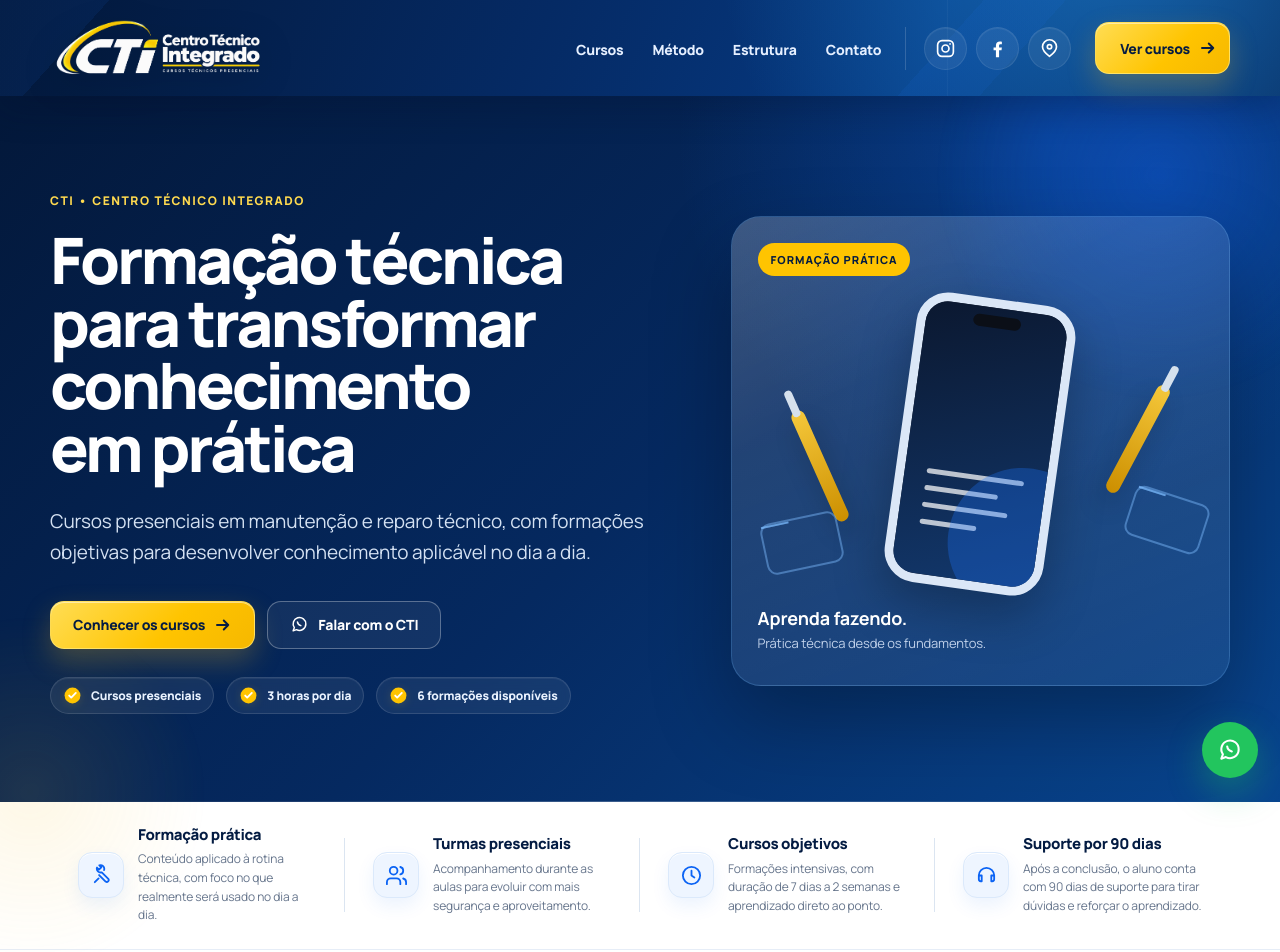
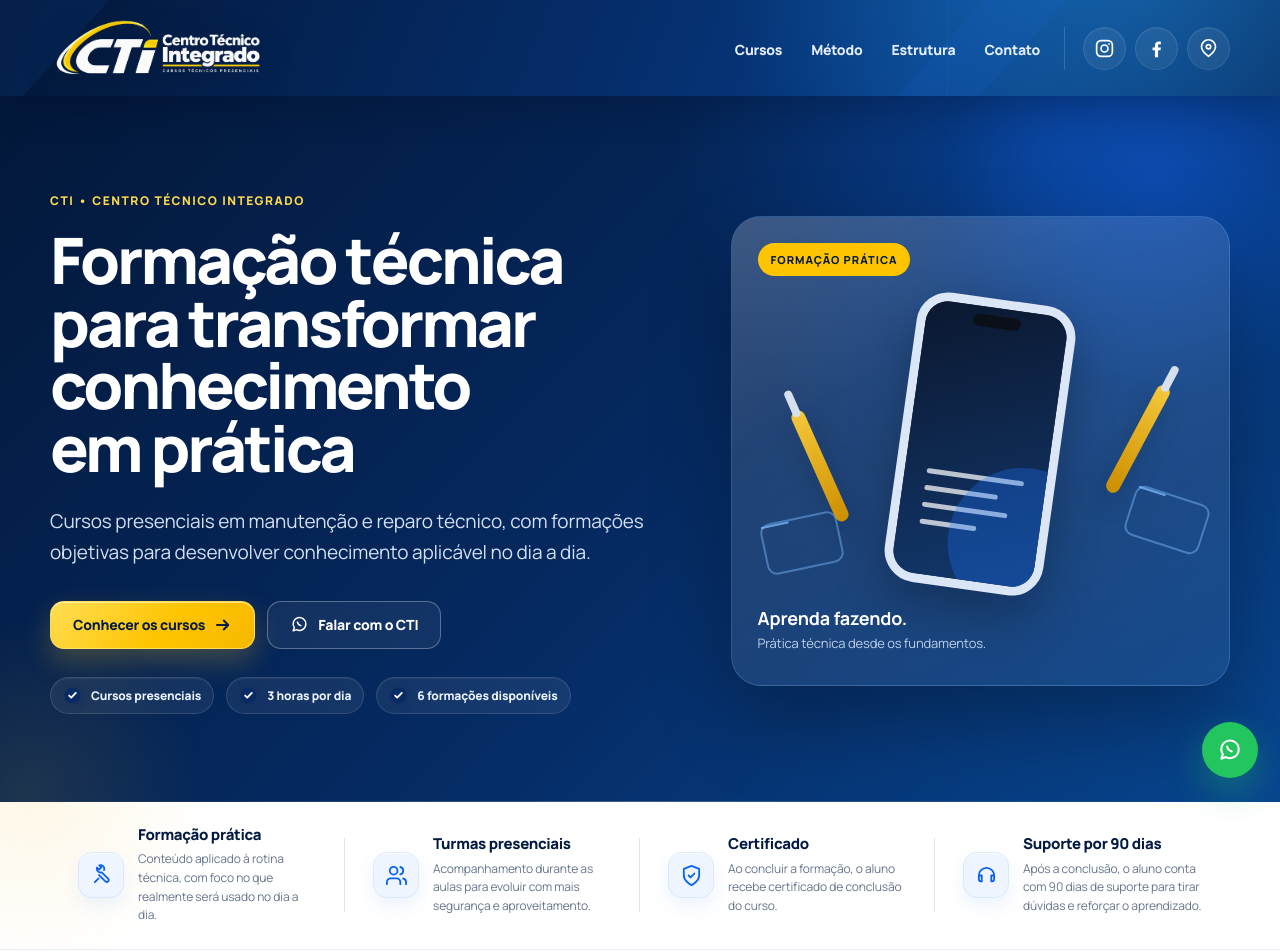
Before and after one commit to rafaelartvideo/cticursos-site, a React (Vite) app: page / in a window 1280 px wide. Shown: the top 952 px of the page. Built offline with nearby package versions, Linux system fonts and the light colour scheme.

Commit message:
feat: add course certificate and simplify header

```diff
--- a/src/App.tsx
+++ b/src/App.tsx
@@ -123,7 +123,6 @@ function Header({ navigate, course }: { navigate: (href: string) => void; course
           <Icon name="map" size={21} />
         </a>
       </div>
-      {!course && <InternalLink className="button button-yellow header-cta" href="/#cursos" navigate={navigate}>Ver cursos <Icon name="arrow" size={18} /></InternalLink>}
       <button className="menu-button" onClick={() => setMenuOpen(v => !v)} aria-label="Abrir menu"><Icon name={menuOpen ? 'close' : 'menu'} size={24} /></button>
     </div>
     {menuOpen && <div className="mobile-nav">
@@ -133,7 +132,6 @@ function Header({ navigate, course }: { navigate: (href: string) => void; course
         <a className="social-link" href={siteConfig.contact.facebookUrl} target="_blank" rel="noreferrer" aria-label="Facebook do CTI"><Icon name="facebook" size={20} /></a>
         <a className="social-link" href={siteConfig.contact.mapsUrl} target="_blank" rel="noreferrer" aria-label="Localização do CTI no Google Maps"><Icon name="map" size={20} /></a>
       </div>
-      {!course && <InternalLink className="button button-yellow" href="/#cursos" navigate={navigate} onClick={() => setMenuOpen(false)}>Ver cursos</InternalLink>}
     </div>}
   </header>
 }
@@ -238,7 +236,7 @@ function HomePage({ navigate }: { navigate: (href: string) => void }) {
       {[
         ['Formação prática','Conteúdo aplicado à rotina técnica, com foco no que realmente será usado no dia a dia.','tools'],
         ['Turmas presenciais','Acompanhamento durante as aulas para evoluir com mais segurança e aproveitamento.','users'],
-        ['Cursos objetivos','Formações intensivas, com duração de 7 dias a 2 semanas e aprendizado direto ao ponto.','clock'],
+        ['Certificado','Ao concluir a formação, o aluno recebe certificado de conclusão do curso.','shield'],
         ['Suporte por 90 dias','Após a conclusão, o aluno conta com 90 dias de suporte para tirar dúvidas e reforçar o aprendizado.','support'],
       ].map(([title,text,icon]) => <article className="trust-item" key={title}><span className="trust-icon"><Icon name={icon as IconName} size={23} /></span><div><h3>{title}</h3><p>{text}</p></div></article>)}
     </div></section>
@@ -281,6 +279,7 @@ function CoursePage({ navigate, course }: { navigate: (href: string) => void; co
       <article className="benefit-item"><Icon name="clock" size={22} /><div><span>Duração</span><strong>{course.duration}</strong></div></article>
       <article className="benefit-item"><Icon name="book" size={22} /><div><span>Carga diária</span><strong>{course.dailyHours}</strong></div></article>
       <article className="benefit-item"><Icon name="support" size={22} /><div><span>Suporte</span><strong>90 dias após o curso</strong></div></article>
+      <article className="benefit-item"><Icon name="shield" size={22} /><div><span>Certificação</span><strong>Certificado de conclusão</strong></div></article>
     </div></section>
 
     <section className="section light" id="curso"><div className="container two-col"><div className="section-copy"><h2>Sobre o curso</h2><p>{course.description}</p></div><div className="check-panel">{course.highlights.map(text => <div className="check-row" key={text}><span><Icon name="check" size={18} /></span><p>{text}</p></div>)}</div></div></section>
--- a/src/styles.css
+++ b/src/styles.css
@@ -1631,3 +1631,54 @@ body {
     font-size: 10px;
   }
 }
+
+
+/* Home/curso — certificado e header limpo */
+
+/* Check do hero da home em azul escuro */
+.home-hero .hero-proof .hero-proof-item svg {
+  color: #082b66;
+  filter: drop-shadow(0 2px 5px rgba(2, 24, 58, .22));
+}
+
+/* A faixa do curso agora comporta cinco informações */
+.course-summary .benefit-grid {
+  grid-template-columns: repeat(5, minmax(0, 1fr));
+}
+
+/* Suporte e certificado seguem o mesmo padrão visual dos demais */
+.course-summary .benefit-item:last-child strong,
+.course-summary .benefit-item:nth-last-child(2) strong {
+  color: var(--navy);
+}
+
+.course-summary .benefit-item:last-child > svg,
+.course-summary .benefit-item:nth-last-child(2) > svg {
+  color: var(--blue);
+}
+
+@media (max-width: 980px) {
+  .course-summary .benefit-grid {
+    grid-template-columns: repeat(3, minmax(0, 1fr));
+  }
+
+  .course-summary .benefit-item:nth-child(3)::after {
+    display: none;
+  }
+}
+
+@media (max-width: 640px) {
+  .course-summary .benefit-grid {
+    grid-template-columns: 1fr;
+  }
+
+  .course-summary .benefit-item,
+  .course-summary .benefit-item:nth-child(2n) {
+    min-height: 0;
+    padding: 16px 4px;
+  }
+
+  .course-summary .benefit-item::after {
+    display: none !important;
+  }
+}
```
